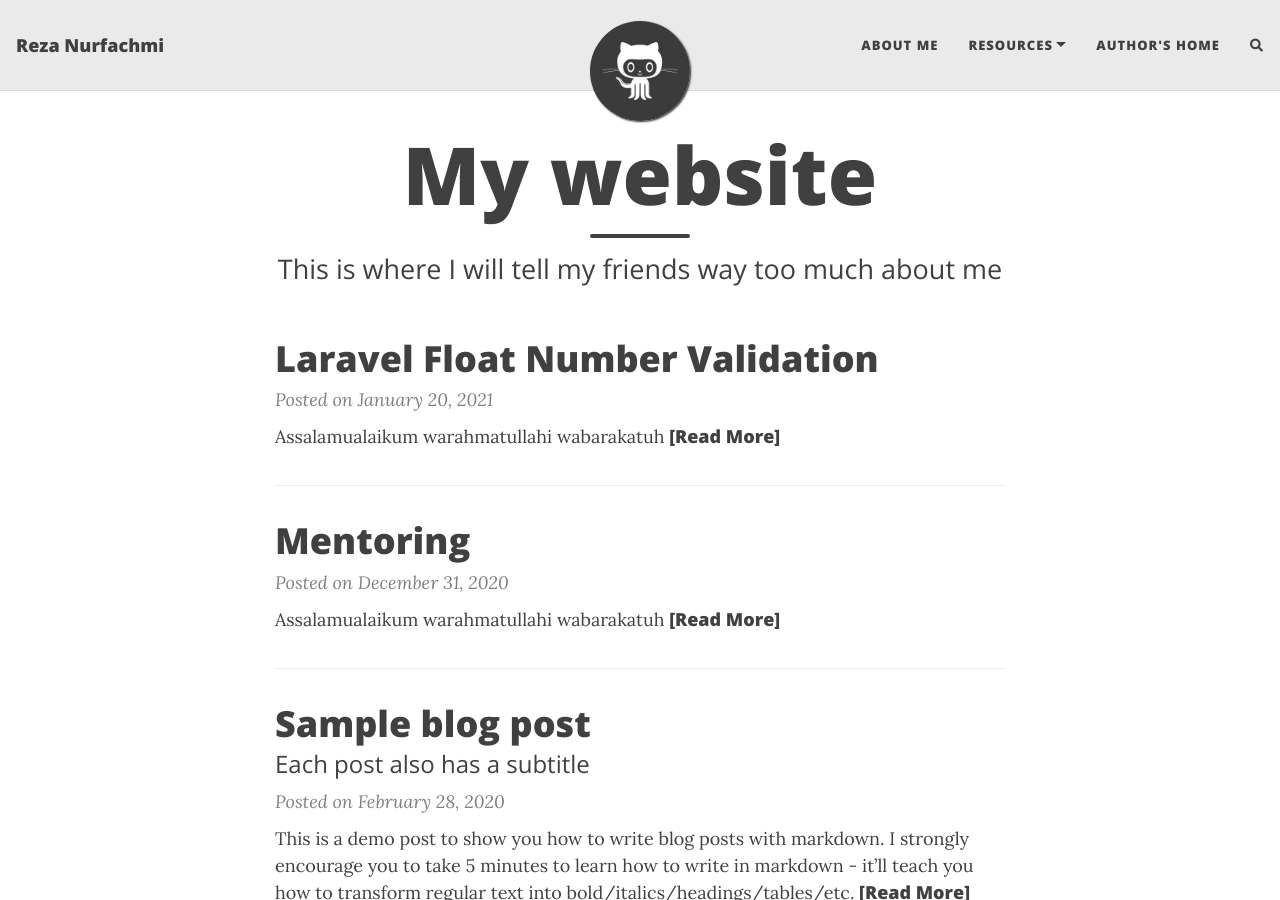
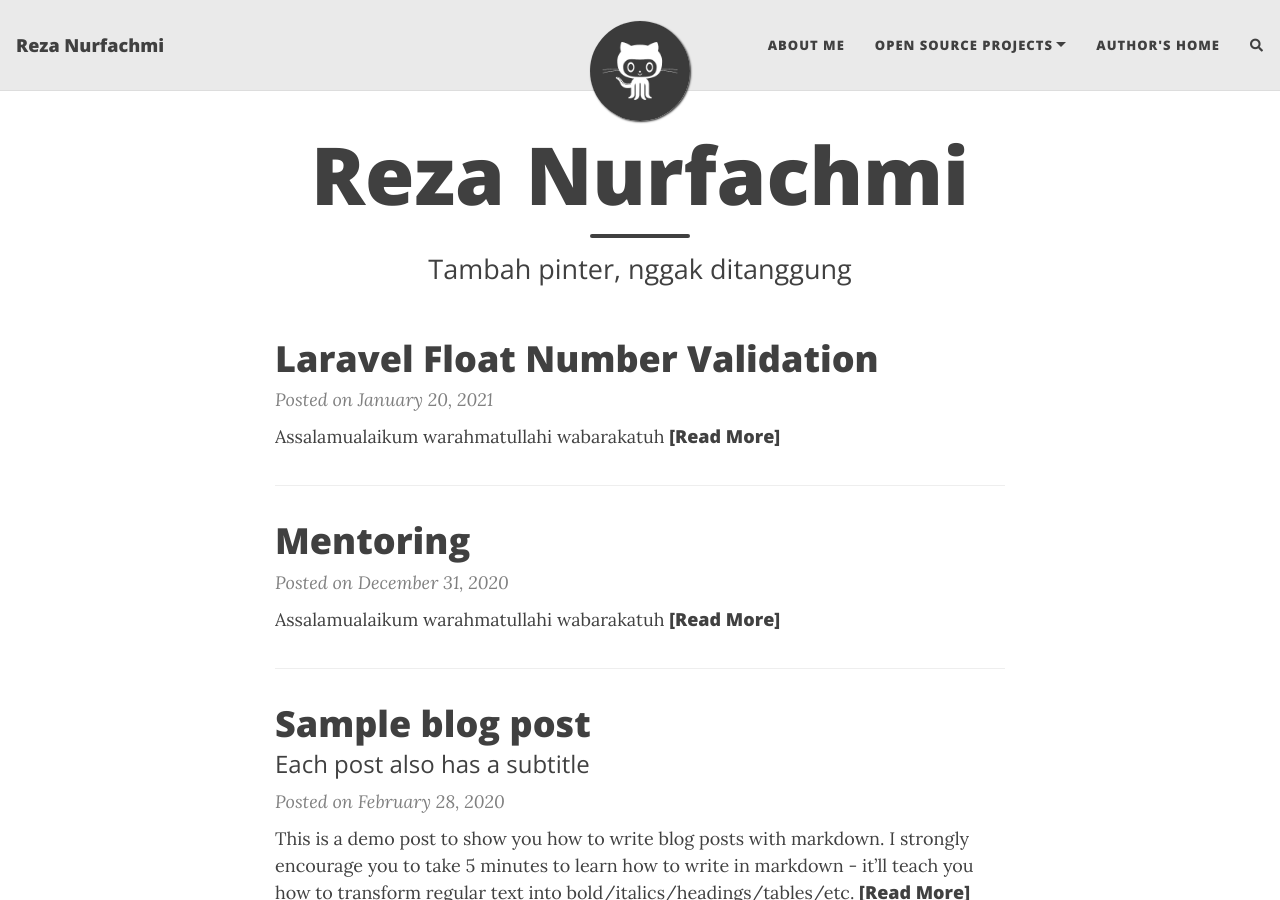
Before and after one commit to AaEzha/AaEzha.github.io, a Jekyll site: the page built from index.html, in a window 1280 px wide and 900 px high. Built offline with Jekyll 4.4.1, drawn with Linux system fonts in a browser that asks for light colours; nearby versions of some CDN libraries; the list of posts is cut into pages by our own code; comment, search, counter and statistics services are not loaded.

Commit message:
change configuration

```diff
--- a/_config.yml
+++ b/_config.yml
@@ -15,10 +15,8 @@ author: Reza Nurfachmi
 
 navbar-links:
   About Me: "aboutme"
-  Resources:
-    - Nurfachmi: "https://nurfachmi.com"
-    - Beautiful Jekyll: "https://beautifuljekyll.com"
-    - Learn markdown: "https://www.markdowntutorial.com/"
+  Open Source Projects:
+    - Github: "https://github.com/AaEzha"
   Author's home: "https://nurfachmi.com"
 
 # --- Logo --- #
@@ -212,7 +210,7 @@ date_format: "%B %-d, %Y"
 # --- You don't need to touch anything below here (but you can if you want) --- #
 
 # Output options (more information on Jekyll's site)
-timezone: "America/Toronto"
+timezone: "Asia/Jakara"
 markdown: kramdown
 highlighter: rouge
 permalink: /:year-:month-:day-:title/
--- a/index.html
+++ b/index.html
@@ -1,5 +1,5 @@
 ---
 layout: home
-title: My website
-subtitle: This is where I will tell my friends way too much about me
+title: Reza Nurfachmi
+subtitle: Tambah pinter, nggak ditanggung
 ---
```
